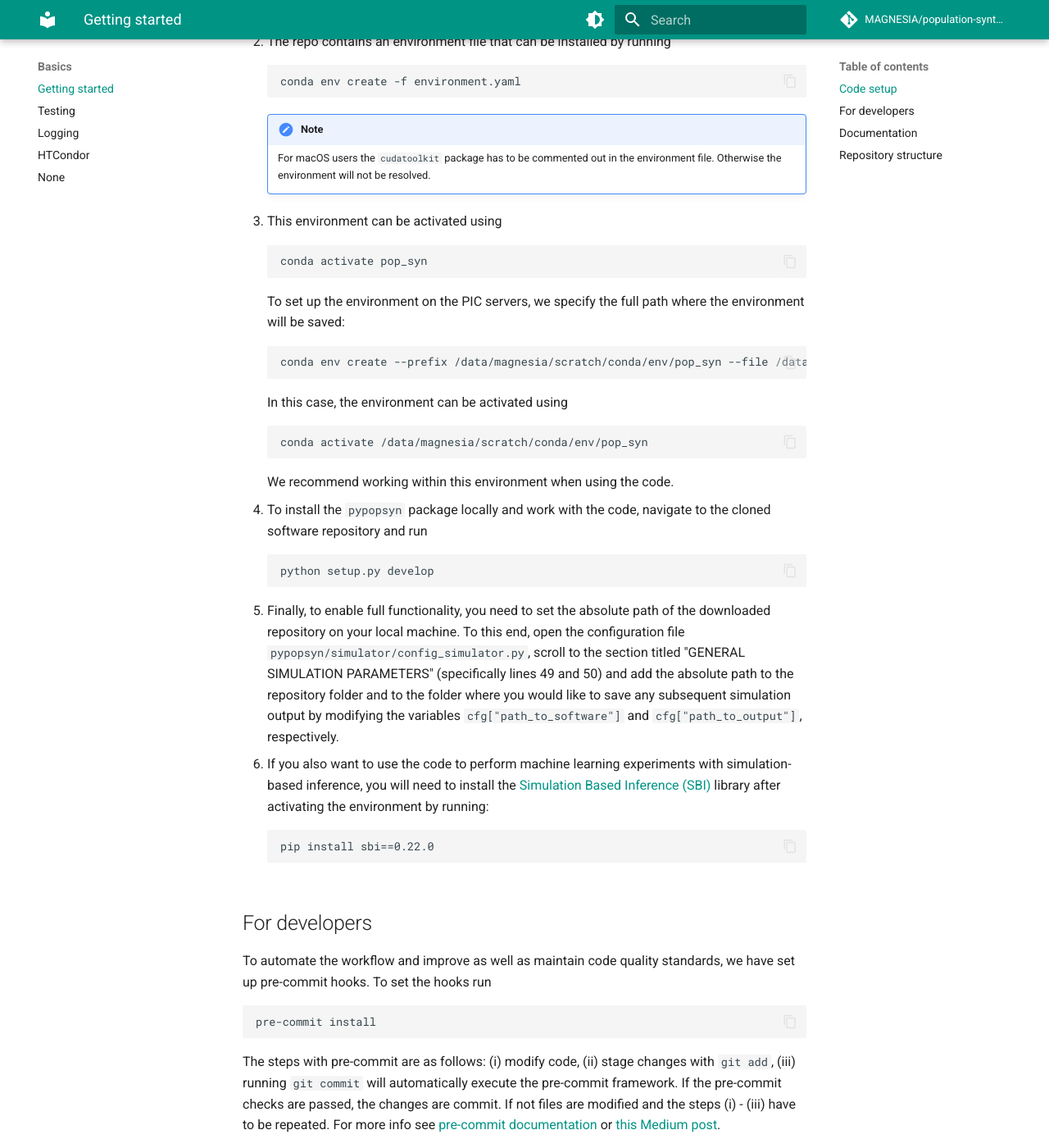
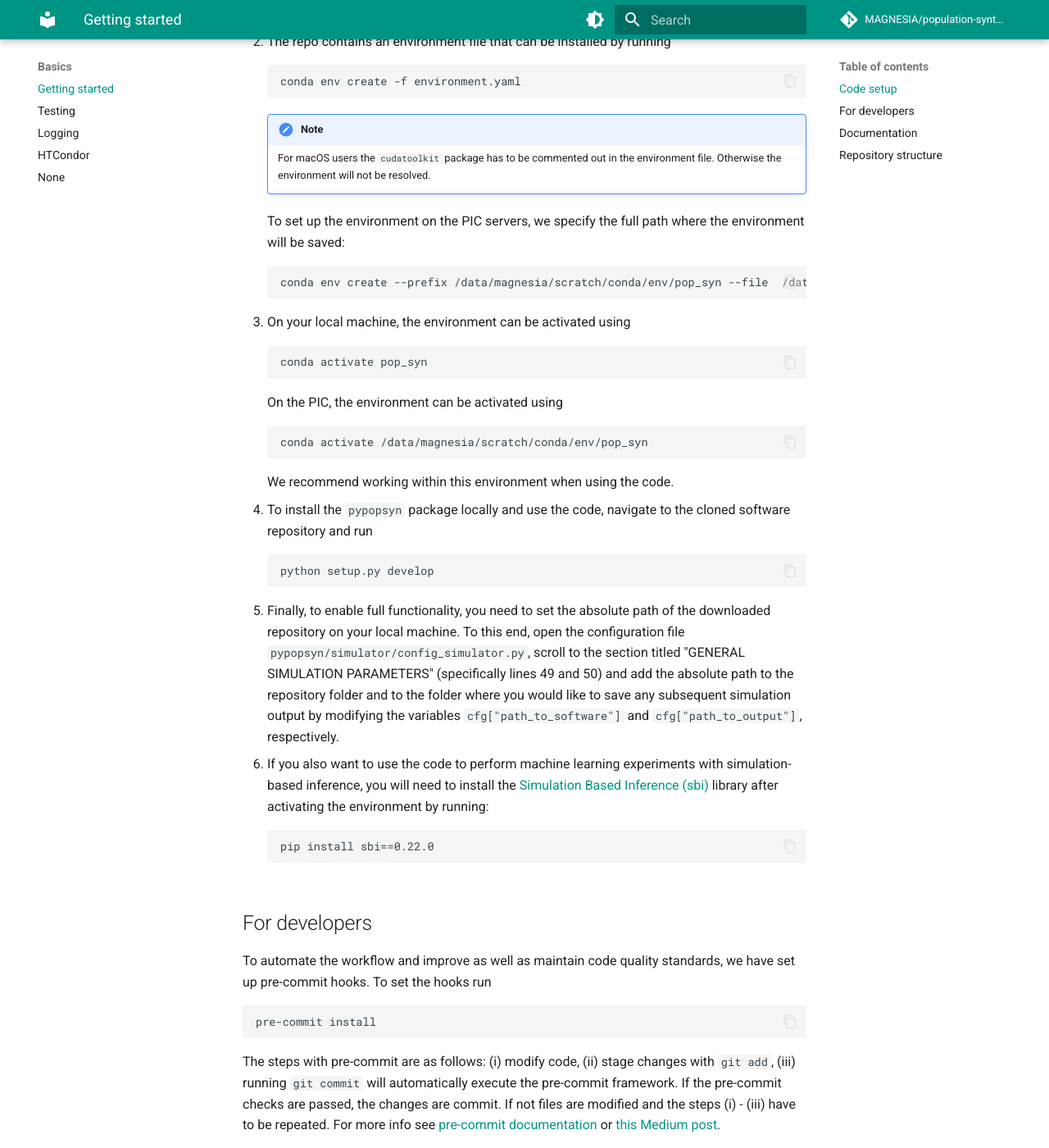
Before and after one commit to ice-csic-astroexotic/ML-Poppyns, an MkDocs documentation site: the page built from docs/basics/getting_started.md, in a window 1280 px wide and 1400 px high, scrolled down 465 px. Shown: the whole window at 82% size. Built offline with MkDocs 1.6.1 and Material for MkDocs 9.7.7, drawn with Linux system fonts in a browser that asks for light colours; comment, search, counter and statistics services are not loaded.

Commit message:
Restructuring some of the sentences to increase readability.

````diff
--- a/docs/basics/getting_started.md
+++ b/docs/basics/getting_started.md
@@ -21,21 +21,22 @@ The code has been tested on Ubuntu and macOS.
         For macOS users the `cudatoolkit` package has to be commented out in the environment file.
         Otherwise the environment will not be resolved.
 
-3. This environment can be activated using
+    To set up the environment on the PIC servers, we specify the full path where the environment will be saved:
+    ```commandline
+    conda env create --prefix /data/magnesia/scratch/conda/env/pop_syn --file  /data/magnesia/software/MAGNESIA_population_synthesis/environment.yaml
+    ```
+
+3. On your local machine, the environment can be activated using
    ```commandline
    conda activate pop_syn
    ```
-   To set up the environment on the PIC servers, we specify the full path where the environment will be saved:
-   ```commandline
-   conda env create --prefix /data/magnesia/scratch/conda/env/pop_syn --file /data/magnesia/software/MAGNESIA_population_synthesis/environment.yaml
-   ```
-   In this case, the environment can be activated using
+   On the PIC, the environment can be activated using
    ```commandline
    conda activate /data/magnesia/scratch/conda/env/pop_syn
    ```
    We recommend working within this environment when using the code.
 
-3. To install the `pypopsyn` package locally and work with the code, navigate to the cloned software repository and run
+3. To install the `pypopsyn` package locally and use the code, navigate to the cloned software repository and run
    ```commandline
    python setup.py develop
    ```
@@ -47,7 +48,7 @@ The code has been tested on Ubuntu and macOS.
    `cfg["path_to_software"]` and `cfg["path_to_output"]`, respectively.
 
 5. If you also want to use the code to perform machine learning experiments with simulation-based inference, you will
-   need to install the [Simulation Based Inference (SBI)](https://sbi-dev.github.io/sbi/>) library after activating the
+   need to install the [Simulation Based Inference (sbi)](https://sbi-dev.github.io/sbi/>) library after activating the
    environment by running:
    ```commandline
    pip install sbi==0.22.0
````
